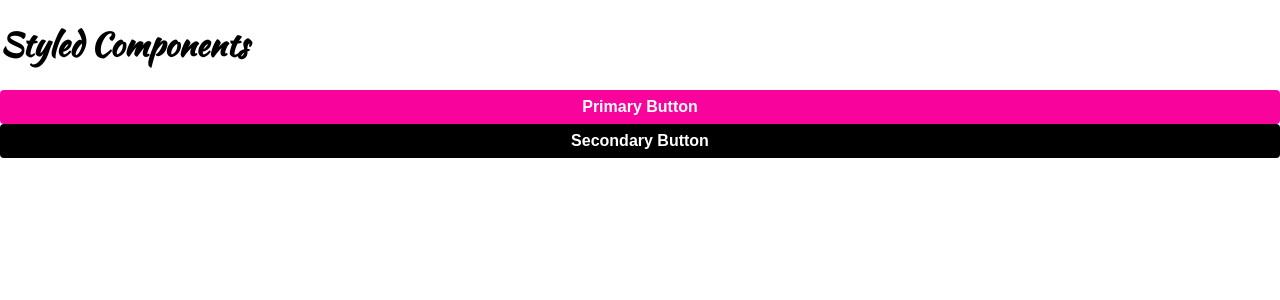
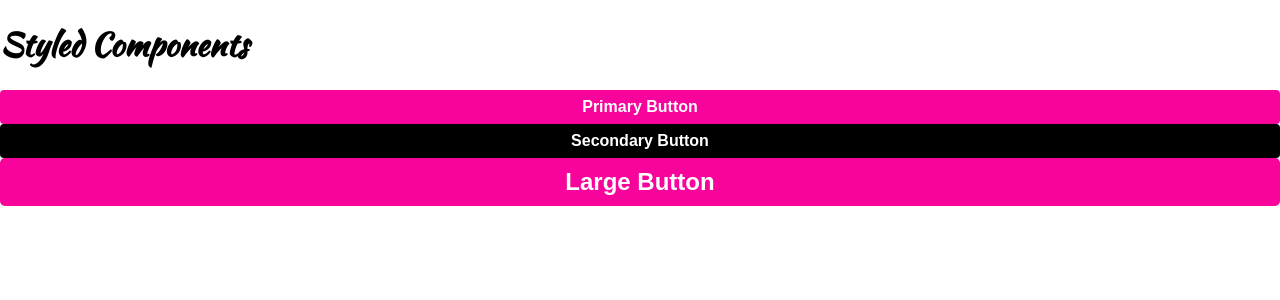
Before and after one commit to yogi721/react-tutorials, a React (Create React App) app: page / in a window 1280 px wide. Shown: the top 300 px of the page. Built offline with nearby package versions, Linux system fonts and the light colour scheme.

Commit message:
Bulk styles using the styled-components css helper

```diff
--- a/src/styled-components/common/Button.js
+++ b/src/styled-components/common/Button.js
@@ -1,13 +1,21 @@
-import styled from "styled-components";
+import styled, { css } from "styled-components";
 
 export const Button = styled.button`
     color: white;
     background: ${p => p.secondary ? 'black' : '#f8049c'};
     font-weight: bold;
-    padding: 8px;
-    border-radius: 4px;
+    // css helper
+    ${p => p.large ? css`
+        padding: 10px;
+        border-radius: 5px;
+        font-size: 1.5em;
+    ` : css`
+        padding: 8px;
+        border-radius: 4px;
+        font-size: 1em;
+    `};
+
     box-shadow: none;
-    font-size: 1em;
     border: none;
     width: 100%;
     display: block;
--- a/src/styled-components/index.js
+++ b/src/styled-components/index.js
@@ -25,6 +25,7 @@
             <Button secondary>
                 Secondary Button
             </Button>
+            <Button large>Large Button</Button>
         </>
     )
 }
```
